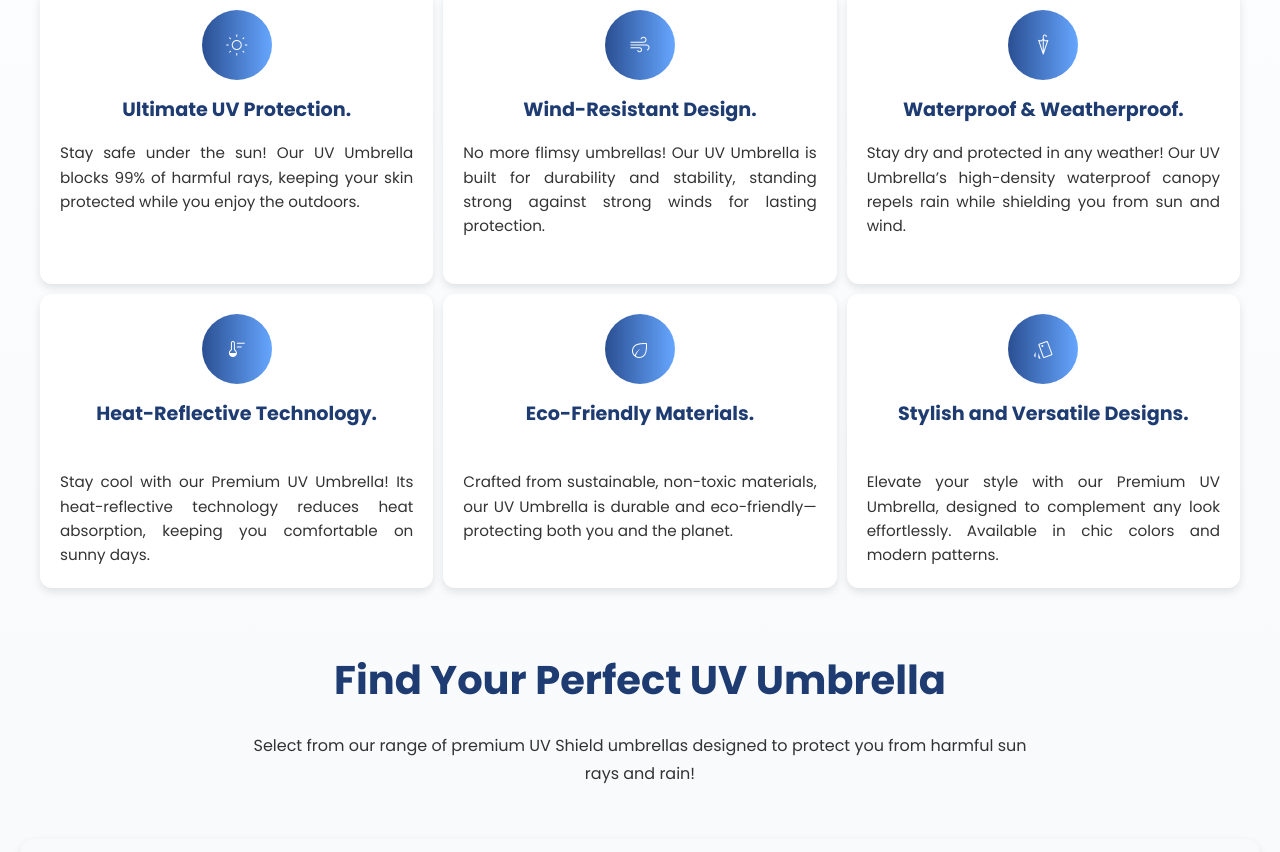
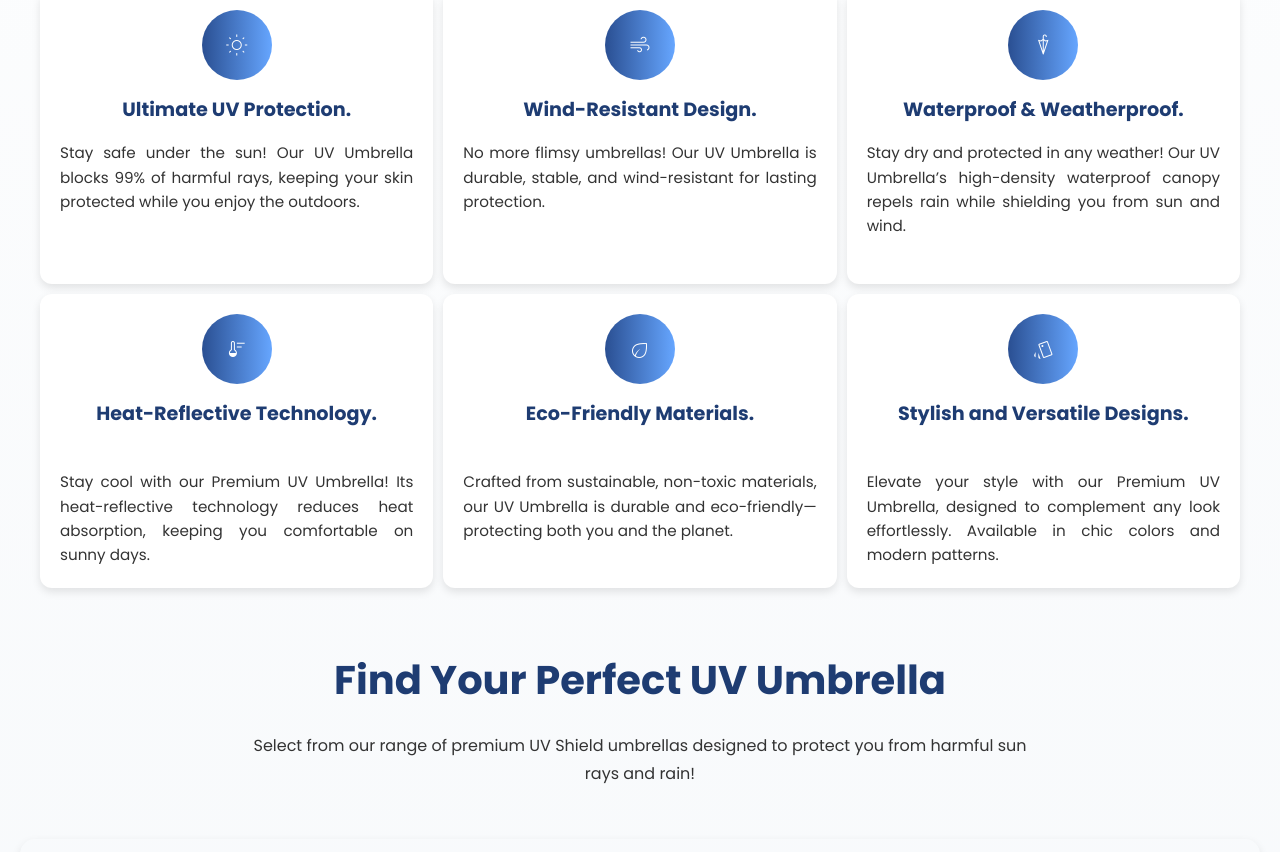
Before and after one commit to Jane0056/Jane-UV-Umbrella-Project, a plain HTML site: page index.html in a window 1280 px wide. Shown: the part 1048-1900 px from the top of the page. Drawn offline with nearby package versions, Linux system fonts and the light colour scheme.

Commit message:
updated the product section index file

```diff
--- a/index.html
+++ b/index.html
@@ -97,9 +97,8 @@
                 <div class="feature-items">
                     <h3>Wind-Resistant Design.</h3>
                     <p class="story">
-                        No more flimsy umbrellas! Our UV Umbrella is built for durability and stability, standing strong
-                        against strong winds
-                        for lasting protection.
+                        No more flimsy umbrellas! Our UV Umbrella is durable, stable, and wind-resistant for lasting
+                        protection.
                     </p>
                 </div>
             </div>
--- a/style.css
+++ b/style.css
@@ -1347,7 +1347,6 @@ nav a:hover {
 
     /* About Section */
 
-
     .featuregrids {
         grid-template-columns: 1fr 1fr;
         gap: 15px;
```
